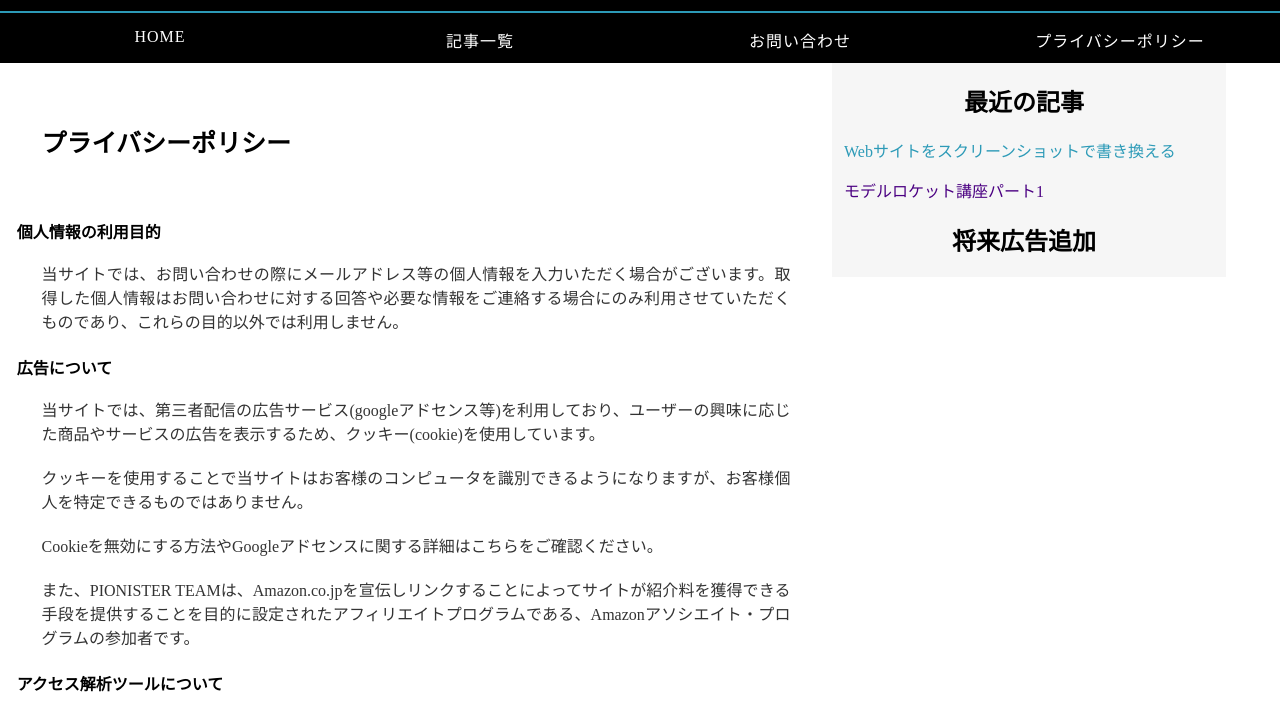
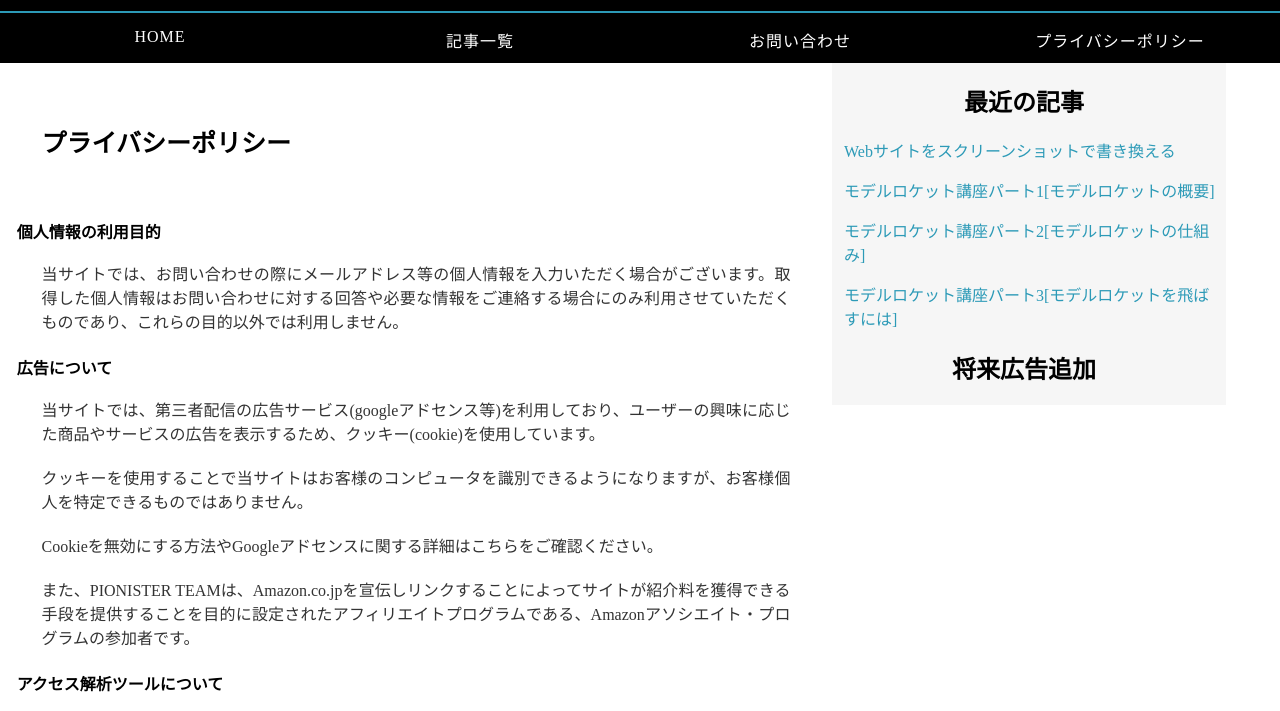
Before and after one commit to Pioniter/privacy_policy, a plain HTML site: page index.html in a window 1280 px wide. Shown: the part 89-800 px from the top of the page. Drawn offline with Linux system fonts and the light colour scheme.

Commit message:
Update index.html

```diff
--- a/index.html
+++ b/index.html
@@ -62,7 +62,9 @@
   <div class="right_article">
    <h2>最近の記事</h2>
     <p><a href ="https://pioniter.github.io/Web-1/">Webサイトをスクリーンショットで書き換える</a></p>
-    <p><a href ="">モデルロケット講座パート1</a></p>
+    <p><a href ="https://pioniter.github.io/rocket-part1/">モデルロケット講座パート1[モデルロケットの概要]</a></p>
+    <p><a href ="https://pioniter.github.io/rocket-part2/">モデルロケット講座パート2[モデルロケットの仕組み]</a></p>
+    <p><a href ="https://pioniter.github.io/rocket-part3/">モデルロケット講座パート3[モデルロケットを飛ばすには]</a></p>
   <h2>将来広告追加</h2>
   </div>
   <footer class="secondary_footer">
```
